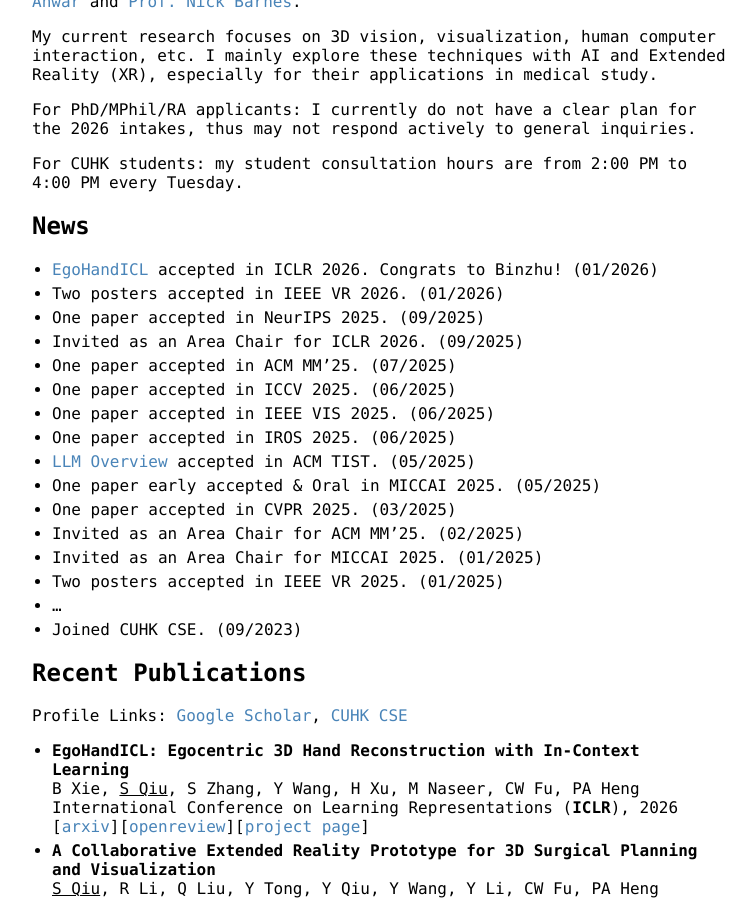
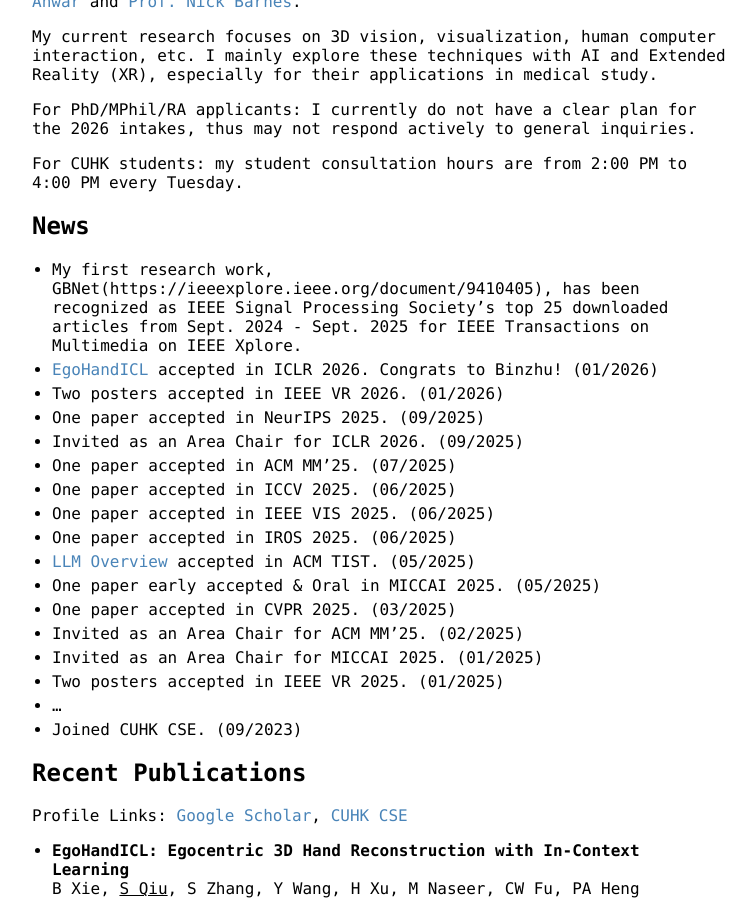
Before and after one commit to ShiQiu0419/ShiQiu0419.github.io, a Jekyll site: the page built from index.md, in a window 1280 px wide and 900 px high, scrolled down 305 px. Shown: the whole window, without its empty margins (258-1014 px from the left). Built offline with Jekyll 4.4.1, drawn with Linux system fonts in a browser that asks for light colours; our own code applies the rules of GitHub Pages for plain Markdown files; some of the changed text lies outside the part shown.

Commit message:
Update index.md

```diff
--- a/index.md
+++ b/index.md
@@ -14,6 +14,7 @@ For PhD/MPhil/RA applicants: I currently do not have a clear plan for the 2026 i
 For CUHK students: my student consultation hours are from 2:00 PM to 4:00 PM every Tuesday.
 
 ## News
+* My first research work, GBNet(https://ieeexplore.ieee.org/document/9410405), has been recognized as IEEE Signal Processing Society’s top 25 downloaded articles from Sept. 2024 - Sept. 2025 for IEEE Transactions on Multimedia on IEEE Xplore.
 * [EgoHandICL](https://arxiv.org/abs/2601.19850) accepted in ICLR 2026. Congrats to Binzhu! (01/2026)
 * Two posters accepted in IEEE VR 2026. (01/2026)
 * One paper accepted in NeurIPS 2025. (09/2025)
@@ -134,7 +135,7 @@ IEEE Winter Conference on Applications of Computer Vision (**WACV**), 2021
 [[arXiv](https://arxiv.org/abs/2005.06734)][[IEEE](https://ieeexplore.ieee.org/document/9423047)][[CVF](https://openaccess.thecvf.com/content/WACV2021/papers/Qiu_Dense-Resolution_Network_for_Point_Cloud_Classification_and_Segmentation_WACV_2021_paper.pdf)][[supp](https://openaccess.thecvf.com/content/WACV2021/supplemental/Qiu_Dense-Resolution_Network_for_WACV_2021_supplemental.pdf)][[oral video](https://youtu.be/TnbksHzaJzw)][[project page](https://github.com/ShiQiu0419/DRNet)]
 * **Geometric Back-projection Network for Point Cloud Classification**
 <ins>Shi Qiu</ins>, Saeed Anwar, Nick Barnes
-IEEE Transactions on Multimedia (**TMM**, [ESI Highly Cited Paper](https://www.webofscience.com/wos/woscc/full-record/WOS:000778959200013)), 2021
+IEEE Transactions on Multimedia (**TMM**, [ESI Highly Cited Paper](https://www.webofscience.com/wos/woscc/full-record/WOS:000778959200013), IEEE Signal Processing Society’s top 25 downloaded articles from Sept. 2024 - Sept. 2025 for IEEE Transactions on Multimedia on IEEE Xplore), 2021
 [[arXiv](https://arxiv.org/abs/1911.12885)][[IEEE](https://ieeexplore.ieee.org/document/9410405)][[project page](https://github.com/ShiQiu0419/GFNet)]
 
 ## Technical Report
```
